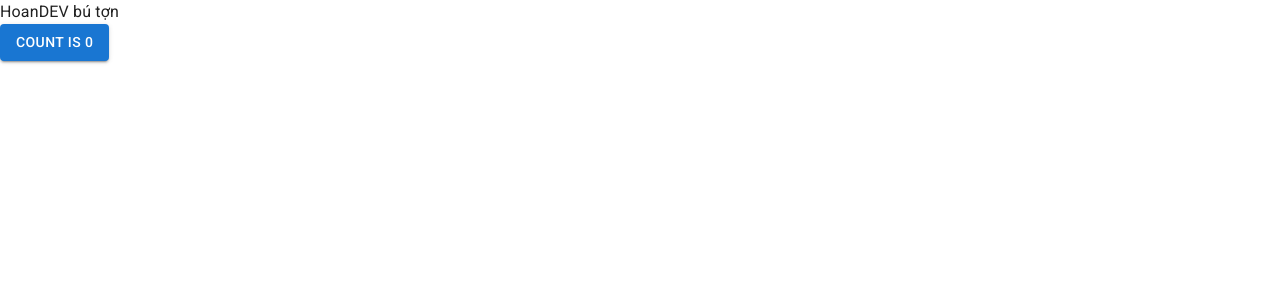
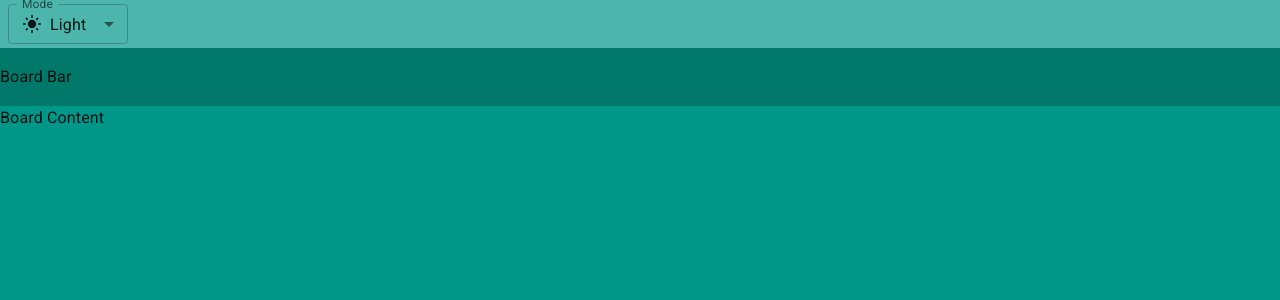
Before and after one commit to NguynHiHon/HoanDevFullStack, a React (Vite) app: page / in a window 1280 px wide. Shown: the top 300 px of the page. Built offline with nearby package versions, Linux system fonts and the light colour scheme.

Commit message:
create layout trello web with MUI

```diff
--- a/index.html
+++ b/index.html
@@ -4,7 +4,7 @@
     <meta charset="UTF-8" />
     <link rel="icon" type="image/svg+xml" href="/vite.svg" />
     <meta name="viewport" content="width=device-width, initial-scale=1.0" />
-    <title>Vite + React</title>
+    <title>HoanDev Trello </title>
     <link rel="preconnect" href="https://fonts.googleapis.com" />
     <link rel="preconnect" href="https://fonts.gstatic.com" crossorigin />
     <link
--- a/src/App.jsx
+++ b/src/App.jsx
@@ -1,16 +1,87 @@
-import { useState } from 'react'
-import Button from '@mui/material/Button'
+import { useColorScheme } from '@mui/material/styles'
+import InputLabel from '@mui/material/InputLabel'
+import MenuItem from '@mui/material/MenuItem'
+import FormControl from '@mui/material/FormControl'
+import Select from '@mui/material/Select'
+import DarkModeOutlinedIcon from '@mui/icons-material/DarkModeOutlined'
+import LightModeIcon from '@mui/icons-material/LightMode'
+import SettingsBrightnessIcon from '@mui/icons-material/SettingsBrightness'
+import Box from '@mui/material/Box'
+import Container from '@mui/material/Container'
+
+
+const ModeSelect = () => {
+  const { mode, setMode } = useColorScheme()
+  const handleChange = (event) => {
+    setMode(event.target.value)
+  }
+
+  return (
+    <FormControl sx={{ m: 1, minWidth: 120 }} size="small">
+      <InputLabel id="label-select-dark-light-mode">Mode</InputLabel>
+      <Select
+        labelId="label-select-dark-light-mode"
+        id="select-dark-light-mode"
+        value={mode}
+        label="Mode"
+        onChange={handleChange}
+      >
+        <MenuItem value="light">
+          <Box sx={{ display: 'flex', alignItems: 'center', gap: '8px' }}>
+            <LightModeIcon fontSize='small'/> Light
+          </Box>
+        </MenuItem>
+        <MenuItem value="dark">
+          <Box sx={{ display: 'flex', alignItems: 'center', gap: 1 }}>
+            <DarkModeOutlinedIcon fontSize='small'/> Dark
+          </Box>
+        </MenuItem>
+        <MenuItem value="system">
+          <Box sx={{ display: 'flex', alignItems: 'center', gap: 1 }}>
+            <SettingsBrightnessIcon fontSize='small'/> System
+          </Box>
+        </MenuItem>
+      </Select>
+    </FormControl>
+  )
+}
+
 
 function App() {
-  const [count, setCount] = useState(0)
+  return (
+    <Container disableGutters maxWidth={false} sx={{ height: '100vh', backgroundColor: 'primary.main' }}>
+      <Box sx={{
+        backgroundColor:'primary.light',
+        width: '100%',
+        height: (theme) => theme.timeble.appBarHeight,
+        display: 'flex',
+        alignItems: 'center',
+        justifyContent: 'space-between'
+      }}>
+        <ModeSelect />
+      </Box>
+      <Box sx={{
+        backgroundColor:'primary.dark',
+        width: '100%',
+        height: (theme) => theme.timeble.boardBarHeight,
+        display: 'flex',
+        alignItems: 'center',
+        justifyContent: 'space-between'
+      }}>
+        Board Bar
+      </Box>
+      <Box sx={{
+        backgroundColor:'primary.main',
+        width: '100%',
+        height: (theme) => theme.timeble.boardContentHeight,
+        display: 'flex',
+        alignItems: 'center',
+        justifyContent: 'space-between'
+      }}>
+        Board Content
+      </Box>
 
-  return (
-    <>
-      <div>HoanDEV bú tợn</div>
-      <Button variant="contained" color="primary" onClick={() => setCount(count + 1)}>
-        Count is {count}
-      </Button>
-    </>
+    </Container>
   )
 }
 
--- a/src/main.jsx
+++ b/src/main.jsx
@@ -2,9 +2,14 @@
 import ReactDOM from 'react-dom/client'
 import App from './App.jsx'
 import CssBaseline from '@mui/material/CssBaseline'
+import theme from './theme.js'
+import { Experimental_CssVarsProvider as CssVarsProvider } from '@mui/material/styles'
+
 ReactDOM.createRoot(document.getElementById('root')).render(
   <React.StrictMode>
-    <CssBaseline /> {/* Nhất quán trên các trình duyệt khác nhau */}
-    <App />
+    <CssVarsProvider theme={theme}>
+      <CssBaseline /> {/* Nhất quán trên các trình duyệt khác nhau */}
+      <App />
+    </CssVarsProvider>
   </React.StrictMode>
 )
--- a/src/theme.js
+++ b/src/theme.js
@@ -1,17 +1,25 @@
-import { createTheme } from '@mui/material'
-import red from '@mui/material/colors'
-const theme = createTheme({
-    palette: {
-        primary: {
-            main: '#556cd6',
-        },
-        secondary: {
-            main: '#19857b',
-        },
-        error: {
-            main: red.A400,
-        },
+import { cyan, deepOrange, teal, orange } from '@mui/material/colors'
+import { experimental_extendTheme as extendTheme } from '@mui/material/styles'
+const theme = extendTheme({
+  timeble:{
+    appBarHeight:'48px',
+    boardBarHeight:'58px',
+    boardContentHeight:'calc(100vh - appBarHeight - boardBarHeight)'
+  },
+  colorSchemes:{
+    light:{
+      palette: {
+        primary: teal,
+        secondary: deepOrange
+      }
     },
+    dark: {
+      palette: {
+        primary: cyan,
+        secondary: orange
+      }
+    }
+  }
 })
 
 export default theme
```
Also changed, not shown: .eslintrc.cjs.
